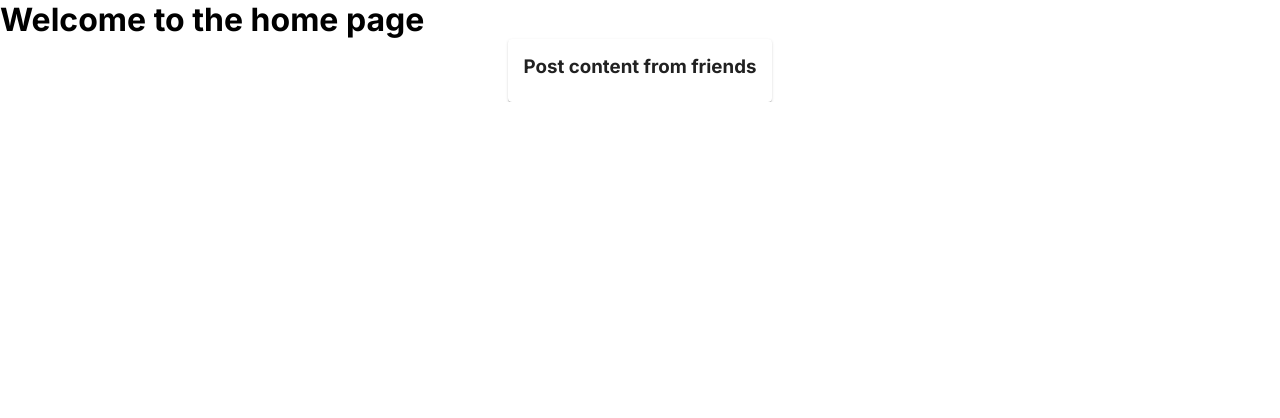
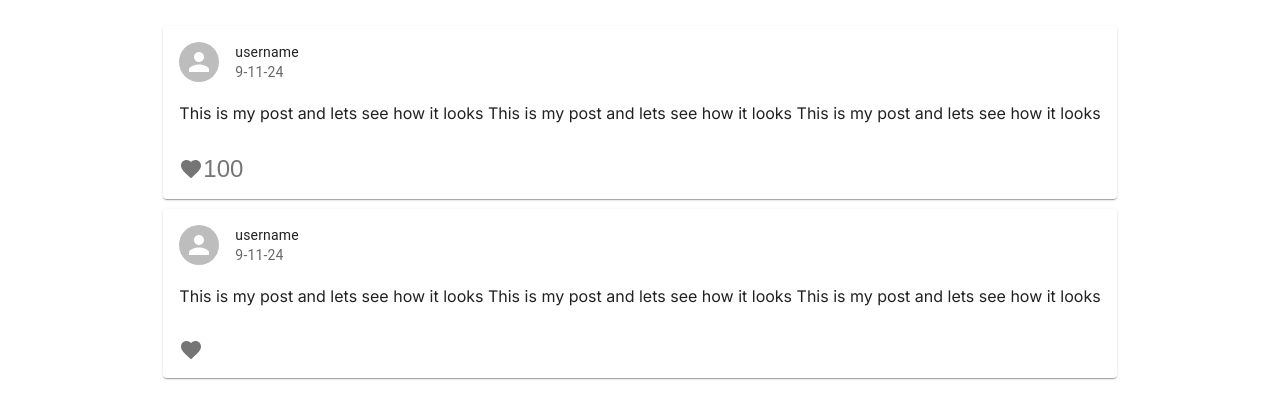
Before and after one commit to BaileyM96/Social-Media, a Next.js app in the folder socialmedia/: page /home in a window 1280 px wide. Shown: the top 418 px of the page. Built offline with nearby package versions, Linux system fonts and the light colour scheme.

Commit message:
Created the basic design for the posts in the homepage

```diff
--- a/socialmedia/package.json
+++ b/socialmedia/package.json
@@ -15,6 +15,9 @@
     "@as-integrations/next": "^3.0.0",
     "@emotion/react": "^11.11.3",
     "@emotion/styled": "^11.11.0",
+    "@fortawesome/fontawesome-svg-core": "^6.5.1",
+    "@fortawesome/free-solid-svg-icons": "^6.5.1",
+    "@mui/icons-material": "^5.15.12",
     "@mui/material": "^5.15.11",
     "@mui/styled-engine-sc": "^6.0.0-alpha.17",
     "apollo-server-express": "^3.13.0",
--- a/socialmedia/src/app/home/home.styled.js
+++ b/socialmedia/src/app/home/home.styled.js
@@ -3,16 +3,19 @@ import Card from "@mui/material/Card";
 import CardActions from "@mui/material/CardActions";
 import CardContent from "@mui/material/CardContent";
 import CardHeader from "@mui/material/CardHeader";
+import Avatar from "@mui/material/Avatar";
 
 export const StyledHomeContainer = styled.div`
 display: flex;
 justify-content: center;
 align-items: center;
 flex-direction: column;
+row-gap: 10px;
+padding: 2%;
 `;
 
 export const StyledCard = styled(Card)`
-
+/* padding-top: 12px !important */
 `;
 
 export const StyledCardContent = styled(CardContent)`
@@ -20,5 +23,13 @@ export const StyledCardContent = styled(CardContent)`
 `;
 
 export const StyledCardHeader = styled(CardHeader)`
+padding-bottom: 5px !important;
+`;
+
+export const StyledAvatar = styled(Avatar)`
 
 `;
+
+export const StyledCardActions = styled(CardActions)`
+
+`;
--- a/socialmedia/src/app/home/page.js
+++ b/socialmedia/src/app/home/page.js
@@ -1,21 +1,52 @@
 'use client';
 import React from "react";
-import { StyledHomeContainer, StyledCard, StyledCardContent } from "./home.styled";
+import { StyledHomeContainer, StyledCard, StyledCardContent, StyledAvatar, StyledCardHeader, StyledCardActions } from "./home.styled";
+import IconButton  from "@mui/material/IconButton";
+import Favorite from "@mui/icons-material/Favorite";
+import { useState } from "react";
+import { useQuery } from "@apollo/client";
+
 
 export default function Home() {
     return (
         <>
-            <div>
-                <h1>Welcome to the home page</h1>
-            </div>
 
             <StyledHomeContainer>
                 <StyledCard>
+                    <StyledCardHeader
+                    title="username"
+                    subheader="9-11-24"
+                    avatar={<StyledAvatar></StyledAvatar>}
+                    >
+                    </StyledCardHeader>
                     <StyledCardContent>
-                        <h3>Post content from friends</h3>
+                        This is my post and lets see how it looks This is my post and lets see how it looks This is my post and lets see how it looks
                     </StyledCardContent>
+                    <StyledCardActions>
+                        <IconButton aria-label="add to favorites">
+                            <Favorite /> 100
+                        </IconButton>
+                    </StyledCardActions>
+                </StyledCard>
+
+                <StyledCard>
+                    <StyledCardHeader
+                    title="username"
+                    subheader="9-11-24"
+                    avatar={<StyledAvatar></StyledAvatar>}
+                    >
+                    </StyledCardHeader>
+                    <StyledCardContent>
+                        This is my post and lets see how it looks This is my post and lets see how it looks This is my post and lets see how it looks
+                    </StyledCardContent>
+                    <StyledCardActions>
+                        <IconButton aria-label="add to favorites">
+                            <Favorite />
+                        </IconButton>
+                    </StyledCardActions>
                 </StyledCard>
             </StyledHomeContainer>
+
         </>
     )
 };
```
Also changed, not shown: 1 other file (tests, documents, lock files or other folders).
